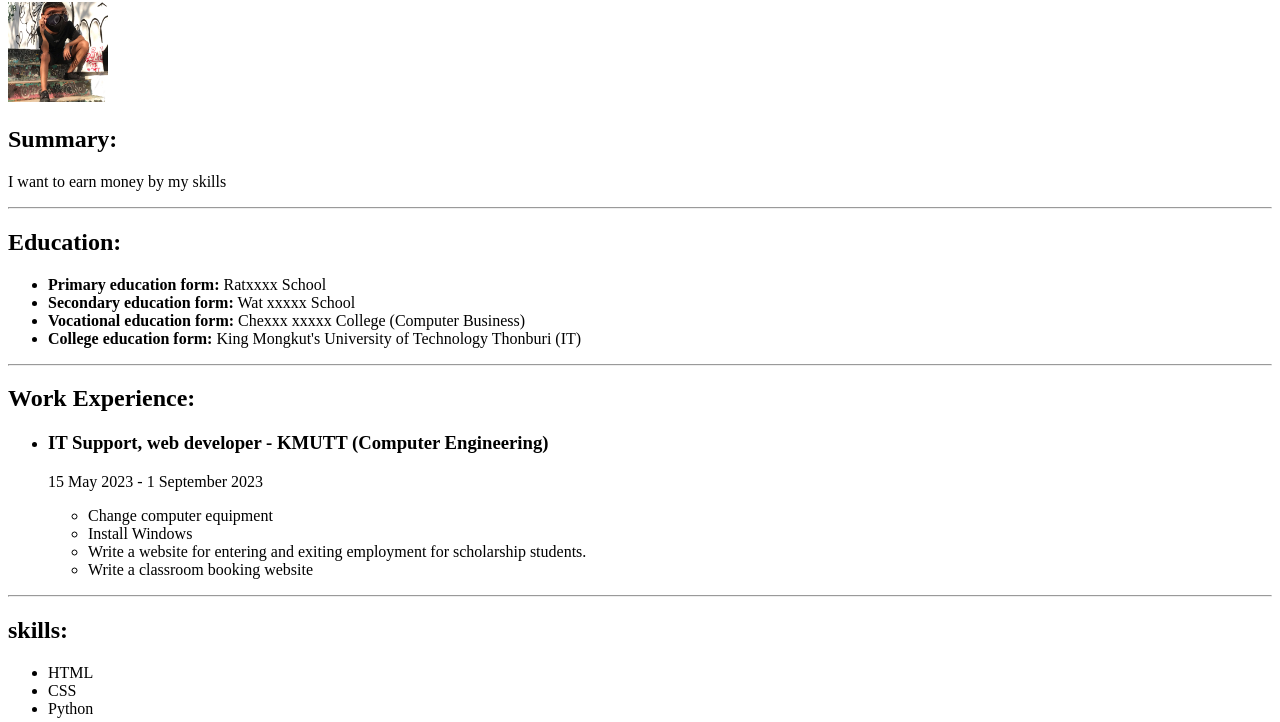
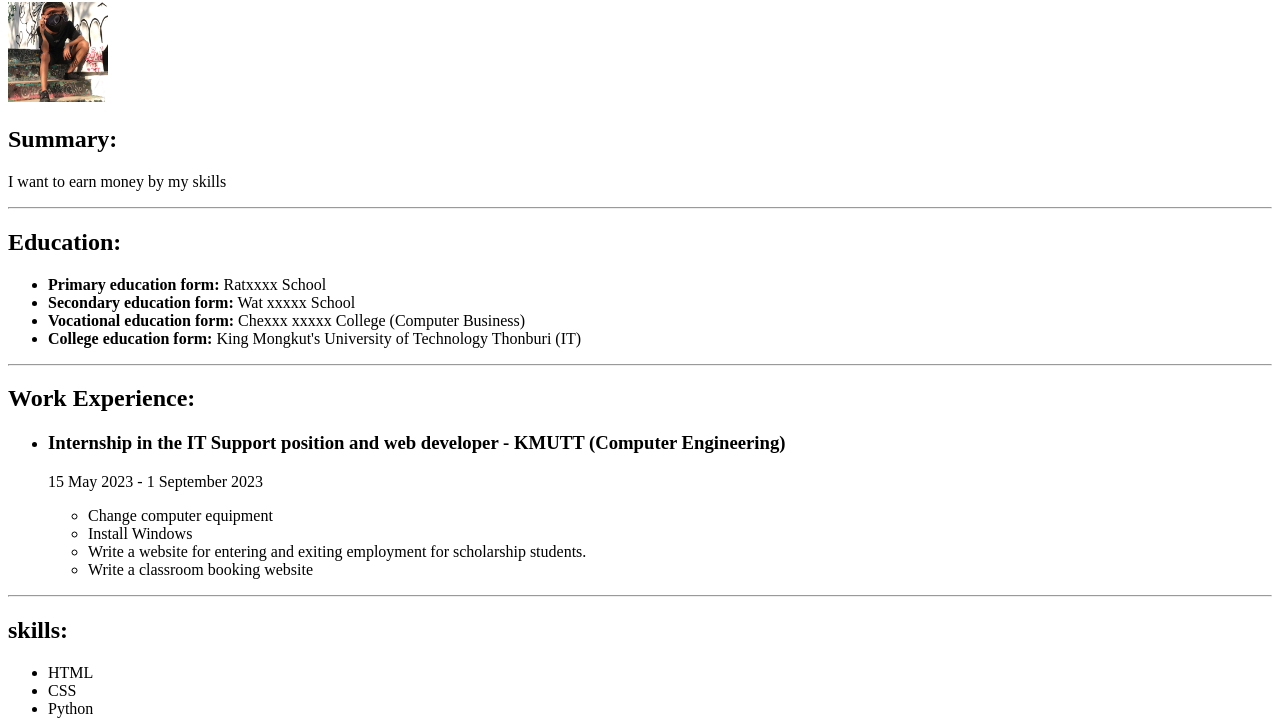
Before and after one commit to NAIOATz/first-resume, a plain HTML site: page index.html in a window 1280 px wide. Shown: the part 78-800 px from the top of the page. Drawn offline with Linux system fonts and the light colour scheme.

Commit message:
edit work experience

```diff
--- a/index.html
+++ b/index.html
@@ -22,7 +22,7 @@
     <h2>Work Experience:</h2>
     <ul>
         <li>
-            <h3>IT Support, web developer - KMUTT (Computer Engineering)</h3>
+            <h3>Internship in the IT Support position and web developer - KMUTT (Computer Engineering)</h3>
             <p>15 May 2023 - 1 September 2023</p>
             <ul>
                 <li>Change computer equipment</li>
```
